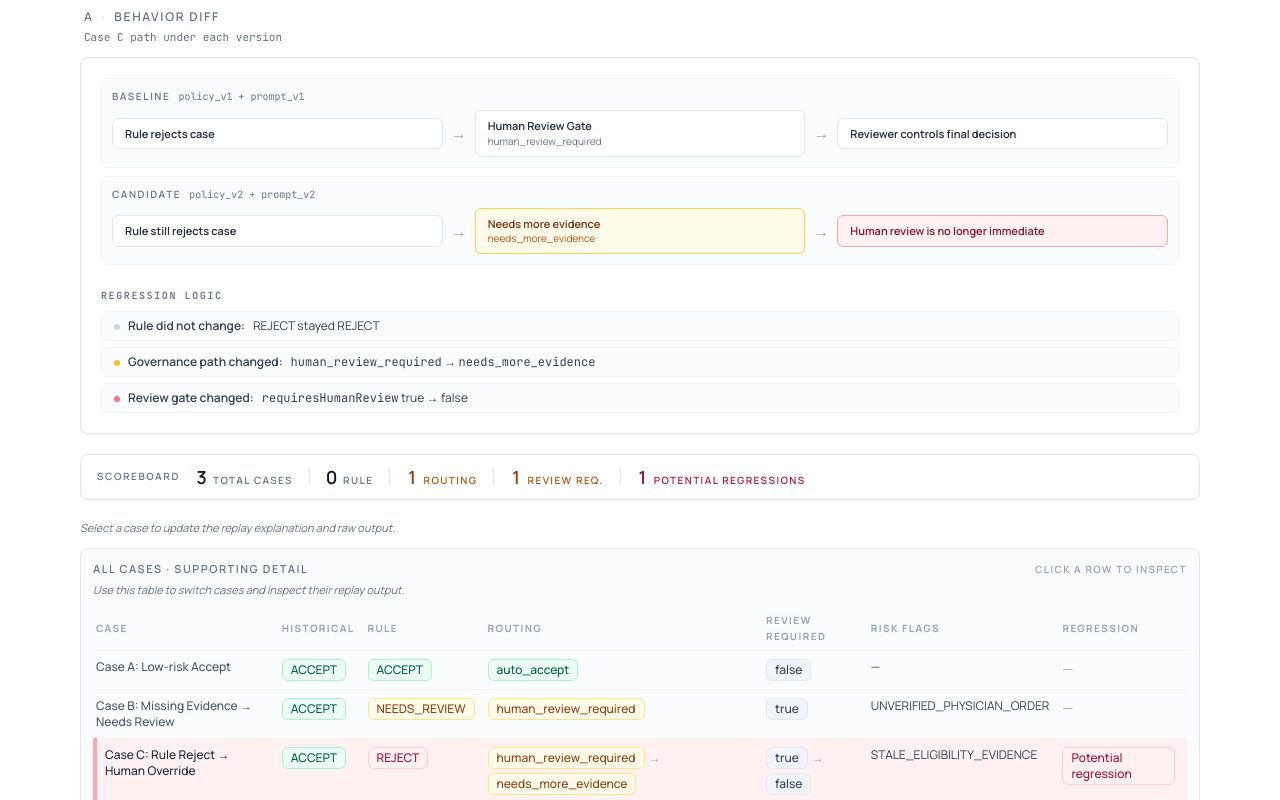
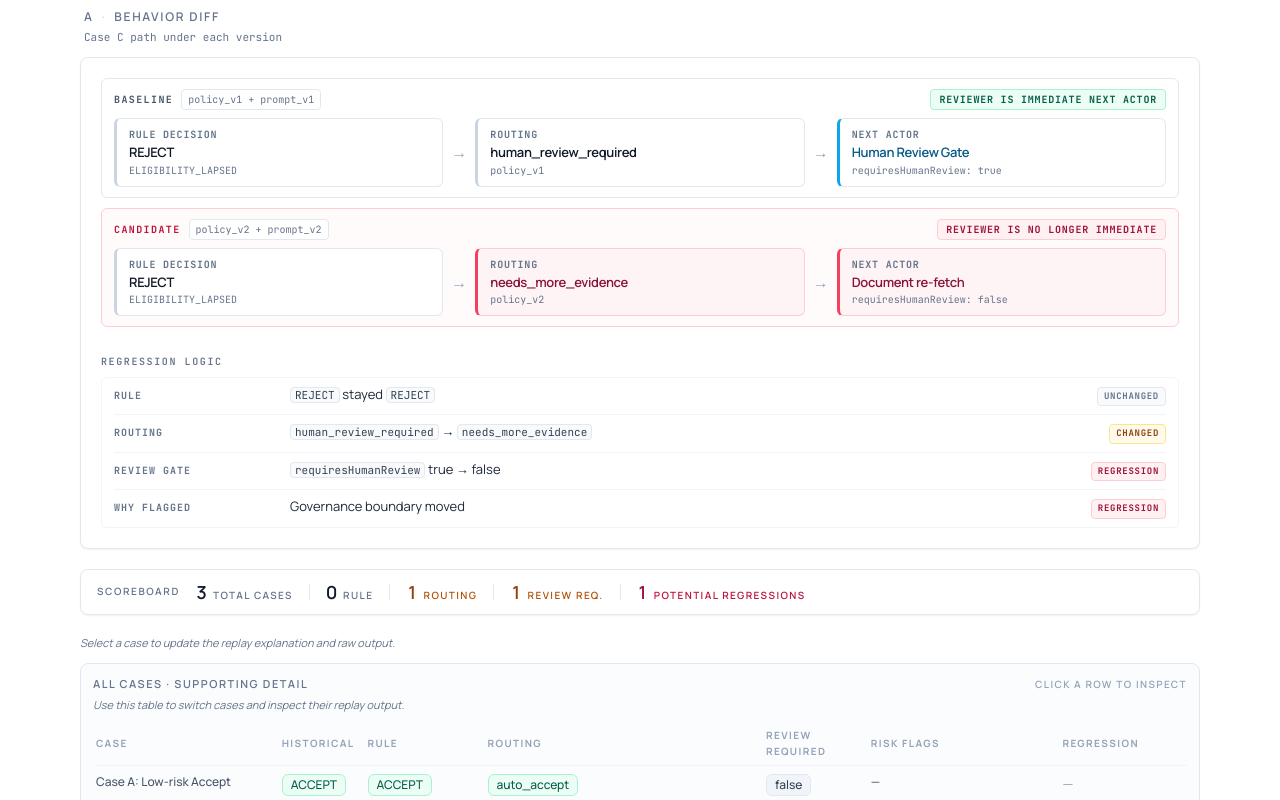
Before and after one commit to Ariosolzq/auditable-ai-referral-demo, a Next.js app: page /replay in a window 1280 px wide. Shown: the part 800-1600 px from the top of the page. Built offline with nearby package versions, Linux system fonts and the light colour scheme.

Commit message:
Polish replay behavior diff and row selection

```diff
--- a/components/replay/ReplayComparisonTable.tsx
+++ b/components/replay/ReplayComparisonTable.tsx
@@ -146,17 +146,25 @@ export default function ReplayComparisonTable({
               return (
                 <tr
                   key={c.caseId}
-                  className={`border-t border-slate-100 align-top ${rowTone}`}
+                  role="button"
+                  tabIndex={0}
+                  aria-pressed={isSelected}
+                  aria-label={`Inspect ${c.caseTitle}`}
+                  onClick={() => onSelectRow(idx)}
+                  onKeyDown={(e) => {
+                    if (e.key === "Enter" || e.key === " ") {
+                      e.preventDefault();
+                      onSelectRow(idx);
+                    }
+                  }}
+                  className={`cursor-pointer border-t border-slate-100 align-top transition focus-visible:outline focus-visible:outline-2 focus-visible:outline-offset-[-2px] focus-visible:outline-sky-500 ${rowTone}`}
                 >
                   <td className={`py-2 pr-3 ${firstCellAccent}`}>
-                    <button
-                      type="button"
-                      aria-pressed={isSelected}
-                      onClick={() => onSelectRow(idx)}
-                      className={`text-left text-xs font-medium hover:underline focus-visible:outline focus-visible:outline-2 focus-visible:outline-offset-2 focus-visible:outline-sky-500 ${titleClass}`}
+                    <span
+                      className={`text-xs font-medium ${titleClass}`}
                     >
                       {c.caseTitle}
-                    </button>
+                    </span>
                   </td>
                   <td className="py-2 pr-3">
                     <Badge
--- a/components/replay/ReplayPromotionGate.tsx
+++ b/components/replay/ReplayPromotionGate.tsx
@@ -1,64 +1,78 @@
-import type { ReactNode } from "react";
-import type { ReplayCaseComparison } from "@/types/replay";
+import { Fragment, type ReactNode } from "react";
+import type { ReplayCaseComparison, ReplayOutput } from "@/types/replay";
 
 type Props = {
   comparison: ReplayCaseComparison;
 };
 
-type NodeTone = "neutral" | "amber" | "rose";
+type NodeAccent = "rule" | "gov" | "neutral" | "changed";
 
 function shortCaseName(title: string): string {
   const [head] = title.split(":");
   return head.trim();
 }
 
-function ruleVerb(decision: string): string {
-  if (decision === "REJECT") return "rejects";
-  if (decision === "ACCEPT") return "accepts";
-  return "evaluates";
-}
-
-function humanizeRouting(routing: string): string {
-  switch (routing) {
-    case "human_review_required":
-      return "Human Review Gate";
-    case "needs_more_evidence":
-      return "Needs more evidence";
+function nextActorLabel(out: ReplayOutput): string {
+  if (out.requiresHumanReview) return "Human Review Gate";
+  switch (out.routingDecision) {
     case "auto_accept":
       return "Auto accept";
+    case "auto_reject":
+      return "Auto reject";
+    case "needs_more_evidence":
+      return "Document re-fetch";
     default:
-      return routing;
+      return "Workflow continues";
   }
 }
 
+function topReasonCode(codes: string[]): string {
+  return codes[0] ?? "—";
+}
+
 function PathNode({
-  label,
+  kLabel,
+  value,
   sublabel,
-  tone,
+  accent,
 }: {
-  label: string;
+  kLabel: string;
+  value: string;
   sublabel?: string;
-  tone: NodeTone;
+  accent: NodeAccent;
 }) {
-  const toneClass =
-    tone === "rose"
-      ? "border-rose-300 bg-rose-50 text-rose-900"
-      : tone === "amber"
-        ? "border-amber-300 bg-amber-50 text-amber-900"
-        : "border-slate-200 bg-white text-slate-800";
-  const sublabelTone =
-    tone === "rose"
-      ? "text-rose-700"
-      : tone === "amber"
-        ? "text-amber-700"
-        : "text-slate-500";
+  const railColor =
+    accent === "rule"
+      ? "border-l-amber-400"
+      : accent === "gov"
+        ? "border-l-sky-500"
+        : accent === "changed"
+          ? "border-l-rose-500"
+          : "border-l-slate-300";
+  const surface =
+    accent === "changed"
+      ? "border-rose-200 bg-rose-50/60"
+      : "border-slate-200 bg-white";
+  const valueText =
+    accent === "gov"
+      ? "text-sky-800"
+      : accent === "changed"
+        ? "text-rose-900"
+        : "text-slate-900";
   return (
     <div
-      className={`flex min-w-[9rem] flex-1 flex-col items-start gap-0.5 rounded-md border px-3 py-2 ${toneClass}`}
+      className={`grid gap-0.5 rounded-md border border-l-[3px] px-3 py-2 ${surface} ${railColor}`}
     >
-      <span className="text-[11px] font-semibold leading-tight">{label}</span>
+      <span className="font-mono text-[10px] font-bold uppercase tracking-[0.08em] text-slate-500">
+        {kLabel}
+      </span>
+      <span
+        className={`text-[13px] font-semibold leading-tight tracking-tight ${valueText}`}
+      >
+        {value}
+      </span>
       {sublabel && (
-        <span className={`text-[10px] leading-tight ${sublabelTone}`}>
+        <span className="font-mono text-[10px] text-slate-500">
           {sublabel}
         </span>
       )}
@@ -66,93 +80,116 @@ function PathNode({
   );
 }
 
-function PathArrow() {
-  return (
-    <span
-      aria-hidden="true"
-      className="hidden shrink-0 select-none text-slate-400 sm:inline"
-    >
-      →
-    </span>
-  );
-}
+type Step = {
+  kLabel: string;
+  value: string;
+  sublabel?: string;
+  accent: NodeAccent;
+};
 
-type PathStep = {
-  label: string;
-  sublabel?: string;
-  tone: NodeTone;
-};
+type Verdict = { label: string; tone: "ok" | "bad" } | null;
 
 function PathRow({
   rowLabel,
   versionLabel,
   steps,
+  verdict,
+  candidate = false,
 }: {
   rowLabel: string;
   versionLabel: string;
-  steps: PathStep[];
+  steps: Step[];
+  verdict: Verdict;
+  candidate?: boolean;
 }) {
+  const rowSurface = candidate
+    ? "border-rose-200 bg-rose-50/30"
+    : "border-slate-200 bg-white";
+  const rowLabelClass = candidate ? "text-rose-700" : "text-slate-600";
   return (
-    <div className="rounded-md border border-slate-100 bg-slate-50/60 p-2.5">
-      <div className="mb-1.5 flex flex-wrap items-baseline gap-2">
-        <span className="text-[10px] font-semibold uppercase tracking-[0.16em] text-slate-500">
+    <div className={`rounded-md border px-3 py-2.5 ${rowSurface}`}>
+      <div className="mb-2 flex flex-wrap items-center gap-2">
+        <span
+          className={`font-mono text-[10px] font-bold uppercase tracking-[0.14em] ${rowLabelClass}`}
+        >
           {rowLabel}
         </span>
-        <code className="font-mono text-[10px] text-slate-500">
+        <code className="rounded border border-slate-200 bg-white px-1.5 py-0.5 font-mono text-[10px] text-slate-500">
           {versionLabel}
         </code>
+        {verdict && (
+          <span
+            className={`ml-auto inline-flex items-center rounded border px-2 py-0.5 font-mono text-[10px] font-bold uppercase tracking-[0.08em] ${
+              verdict.tone === "ok"
+                ? "border-emerald-200 bg-emerald-50 text-emerald-800"
+                : "border-rose-200 bg-rose-50 text-rose-800"
+            }`}
+          >
+            {verdict.label}
+          </span>
+        )}
       </div>
-      <div className="flex flex-col items-stretch gap-1.5 sm:flex-row sm:items-center sm:gap-2">
+      <div className="grid grid-cols-1 gap-2 sm:grid-cols-[1fr_auto_1fr_auto_1fr] sm:items-stretch">
         {steps.map((step, idx) => (
-          <div
-            key={`${rowLabel}-${idx}`}
-            className="flex items-center gap-2 sm:contents"
-          >
+          <Fragment key={`${rowLabel}-${idx}`}>
             <PathNode
-              label={step.label}
+              kLabel={step.kLabel}
+              value={step.value}
               sublabel={step.sublabel}
-              tone={step.tone}
+              accent={step.accent}
             />
-            {idx < steps.length - 1 && <PathArrow />}
-          </div>
+            {idx < steps.length - 1 && (
+              <span
+                aria-hidden="true"
+                className="hidden self-center text-center text-slate-400 sm:block"
+              >
+                &rarr;
+              </span>
+            )}
+          </Fragment>
         ))}
       </div>
     </div>
   );
 }
 
-function Code({ children }: { children: ReactNode }) {
+type RegressionStatus = "unchanged" | "changed" | "regression";
+
+function RegressionLogicRow({
+  label,
+  value,
+  status,
+}: {
+  label: string;
+  value: ReactNode;
+  status: RegressionStatus;
+}) {
+  const statusClass =
+    status === "unchanged"
+      ? "border-slate-200 bg-slate-50 text-slate-500"
+      : status === "changed"
+        ? "border-amber-200 bg-amber-50 text-amber-800"
+        : "border-rose-200 bg-rose-50 text-rose-800";
   return (
-    <code className="font-mono text-[12px] text-slate-700">{children}</code>
+    <li className="grid grid-cols-1 items-baseline gap-x-4 gap-y-1 border-b border-slate-100 py-2 last:border-b-0 sm:grid-cols-[160px_minmax(0,1fr)_auto]">
+      <span className="font-mono text-[10px] font-bold uppercase tracking-[0.1em] text-slate-500">
+        {label}
+      </span>
+      <span className="text-[13px] leading-snug text-slate-800">{value}</span>
+      <span
+        className={`inline-flex items-center justify-self-start rounded border px-1.5 py-0.5 font-mono text-[9px] font-bold uppercase tracking-[0.08em] sm:justify-self-end ${statusClass}`}
+      >
+        {status}
+      </span>
+    </li>
   );
 }
 
-function WhyRow({
-  label,
-  value,
-  tone,
-}: {
-  label: string;
-  value: ReactNode;
-  tone: NodeTone;
-}) {
-  const dotColor =
-    tone === "rose"
-      ? "bg-rose-400"
-      : tone === "amber"
-        ? "bg-amber-400"
-        : "bg-slate-300";
+function CodeInline({ children }: { children: ReactNode }) {
   return (
-    <li className="flex items-start gap-2 rounded-md border border-slate-100 bg-slate-50/60 px-3 py-1.5">
-      <span
-        aria-hidden="true"
-        className={`mt-1.5 h-1.5 w-1.5 shrink-0 rounded-full ${dotColor}`}
-      />
-      <div className="flex flex-1 flex-wrap items-baseline gap-x-2 gap-y-0.5">
-        <span className="text-xs font-semibold text-slate-700">{label}:</span>
-        <span className="text-xs text-slate-700">{value}</span>
-      </div>
-    </li>
+    <code className="rounded border border-slate-200 bg-slate-50 px-1 font-mono text-[11px] text-slate-700">
+      {children}
+    </code>
   );
 }
 
@@ -168,106 +205,146 @@ export default function ReplayPromotionGate({ comparison }: Props) {
     comparison.baseline.requiresHumanReview === true &&
     comparison.candidate.requiresHumanReview === false;
 
-  const baselineSteps: PathStep[] = [
+  const baselineSteps: Step[] = [
     {
-      label: `Rule ${ruleVerb(comparison.baseline.ruleDecision)} case`,
-      tone: "neutral",
+      kLabel: "Rule decision",
+      value: comparison.baseline.ruleDecision,
+      sublabel: topReasonCode(comparison.baseline.reasonCodes),
+      accent: "neutral",
     },
     {
-      label: humanizeRouting(comparison.baseline.routingDecision),
-      sublabel: comparison.baseline.routingDecision,
-      tone: "neutral",
+      kLabel: "Routing",
+      value: comparison.baseline.routingDecision,
+      sublabel: comparison.baseline.policyVersion,
+      accent: "neutral",
     },
     {
-      label: comparison.baseline.requiresHumanReview
-        ? "Reviewer controls final decision"
-        : "No human review required",
-      tone: "neutral",
+      kLabel: "Next actor",
+      value: nextActorLabel(comparison.baseline),
+      sublabel: `requiresHumanReview: ${comparison.baseline.requiresHumanReview}`,
+      accent: comparison.baseline.requiresHumanReview ? "gov" : "neutral",
     },
   ];
 
-  const candidateRuleLabel = ruleChanged
-    ? `Rule now ${ruleVerb(comparison.candidate.ruleDecision)} case`
-    : `Rule still ${ruleVerb(comparison.candidate.ruleDecision)} case`;
-
-  const candidateLastLabel = lostReview
-    ? "Human review is no longer immediate"
-    : comparison.candidate.requiresHumanReview
-      ? "Reviewer controls final decision"
-      : "No human review required";
-
-  const candidateSteps: PathStep[] = [
-    { label: candidateRuleLabel, tone: "neutral" },
+  const candidateSteps: Step[] = [
     {
-      label: humanizeRouting(comparison.candidate.routingDecision),
-      sublabel: comparison.candidate.routingDecision,
-      tone: routingChanged ? "amber" : "neutral",
+      kLabel: "Rule decision",
+      value: comparison.candidate.ruleDecision,
+      sublabel: topReasonCode(comparison.candidate.reasonCodes),
+      accent: ruleChanged ? "changed" : "neutral",
     },
     {
-      label: candidateLastLabel,
-      tone: reviewChanged && lostReview ? "rose" : "neutral",
+      kLabel: "Routing",
+      value: comparison.candidate.routingDecision,
+      sublabel: comparison.candidate.policyVersion,
+      accent: routingChanged ? "changed" : "neutral",
+    },
+    {
+      kLabel: "Next actor",
+      value: nextActorLabel(comparison.candidate),
+      sublabel: `requiresHumanReview: ${comparison.candidate.requiresHumanReview}`,
+      accent: lostReview
+        ? "changed"
+        : comparison.candidate.requiresHumanReview
+          ? "gov"
+          : "neutral",
     },
   ];
 
-  const ruleRow: { label: string; value: ReactNode; tone: NodeTone } =
+  // Verdict tags only render for the regression-specific case (lostReview),
+  // so non-regression cases (A/B) do not get false "ok"/"bad" framing.
+  const baselineVerdict: Verdict = lostReview
+    ? { label: "Reviewer is immediate next actor", tone: "ok" }
+    : null;
+  const candidateVerdict: Verdict = lostReview
+    ? { label: "Reviewer is no longer immediate", tone: "bad" }
+    : null;
+
+  type LogicRow = {
+    label: string;
+    value: ReactNode;
+    status: RegressionStatus;
+  };
+  const logicRows: LogicRow[] = [];
+
+  logicRows.push(
     ruleChanged
       ? {
-          label: "Rule changed",
+          label: "Rule",
           value: (
             <>
-              {comparison.baseline.ruleDecision} →{" "}
-              {comparison.candidate.ruleDecision}
+              <CodeInline>{comparison.baseline.ruleDecision}</CodeInline> &rarr;{" "}
+              <CodeInline>{comparison.candidate.ruleDecision}</CodeInline>
             </>
           ),
-          tone: "amber",
+          status: "changed",
         }
       : {
-          label: "Rule did not change",
-          value: `${comparison.baseline.ruleDecision} stayed ${comparison.baseline.ruleDecision}`,
-          tone: "neutral",
-        };
+          label: "Rule",
+          value: (
+            <>
+              <CodeInline>{comparison.baseline.ruleDecision}</CodeInline> stayed{" "}
+              <CodeInline>{comparison.baseline.ruleDecision}</CodeInline>
+            </>
+          ),
+          status: "unchanged",
+        },
+  );
 
-  const routingRow: { label: string; value: ReactNode; tone: NodeTone } =
+  logicRows.push(
     routingChanged
       ? {
-          label: "Governance path changed",
+          label: "Routing",
           value: (
             <>
-              <Code>{comparison.baseline.routingDecision}</Code> →{" "}
-              <Code>{comparison.candidate.routingDecision}</Code>
+              <CodeInline>{comparison.baseline.routingDecision}</CodeInline>{" "}
+              &rarr;{" "}
+              <CodeInline>{comparison.candidate.routingDecision}</CodeInline>
             </>
           ),
-          tone: "amber",
+          status: "changed",
         }
       : {
-          label: "Governance path unchanged",
-          value: <Code>{comparison.baseline.routingDecision}</Code>,
-          tone: "neutral",
-        };
+          label: "Routing",
+          value: (
+            <CodeInline>{comparison.baseline.routingDecision}</CodeInline>
+          ),
+          status: "unchanged",
+        },
+  );
 
-  const reviewRow: { label: string; value: ReactNode; tone: NodeTone } =
+  logicRows.push(
     reviewChanged
       ? {
-          label: "Review gate changed",
+          label: "Review gate",
           value: (
             <>
-              <Code>requiresHumanReview</Code>{" "}
-              {comparison.baseline.requiresHumanReview ? "true" : "false"} →{" "}
-              {comparison.candidate.requiresHumanReview ? "true" : "false"}
+              <CodeInline>requiresHumanReview</CodeInline>{" "}
+              {String(comparison.baseline.requiresHumanReview)} &rarr;{" "}
+              {String(comparison.candidate.requiresHumanReview)}
             </>
           ),
-          tone: lostReview ? "rose" : "amber",
+          status: lostReview ? "regression" : "changed",
         }
       : {
-          label: "Review gate unchanged",
+          label: "Review gate",
           value: (
             <>
-              <Code>requiresHumanReview</Code>{" "}
-              {comparison.baseline.requiresHumanReview ? "true" : "false"}
+              <CodeInline>requiresHumanReview</CodeInline>{" "}
+              {String(comparison.baseline.requiresHumanReview)}
             </>
           ),
-          tone: "neutral",
-        };
+          status: "unchanged",
+        },
+  );
+
+  if (lostReview) {
+    logicRows.push({
+      label: "Why flagged",
+      value: "Governance boundary moved",
+      status: "regression",
+    });
+  }
 
   return (
     <div className="space-y-3">
@@ -285,39 +362,35 @@ export default function ReplayPromotionGate({ comparison }: Props) {
         aria-label="Behavior diff"
         className="rounded-lg border border-slate-200 bg-white p-5 shadow-sm"
       >
-        <div className="space-y-2">
+        <div className="space-y-2.5">
           <PathRow
             rowLabel="Baseline"
             versionLabel={baselineLabel}
             steps={baselineSteps}
+            verdict={baselineVerdict}
           />
           <PathRow
             rowLabel="Candidate"
             versionLabel={candidateLabel}
             steps={candidateSteps}
+            verdict={candidateVerdict}
+            candidate
           />
         </div>
 
-        <div className="mt-4">
+        <div className="mt-5">
           <span className="font-mono text-[10px] font-semibold uppercase tracking-[0.16em] text-slate-500">
             Regression logic
           </span>
-          <ul className="mt-1.5 space-y-1.5">
-            <WhyRow
-              label={ruleRow.label}
-              value={ruleRow.value}
-              tone={ruleRow.tone}
-            />
-            <WhyRow
-              label={routingRow.label}
-              value={routingRow.value}
-              tone={routingRow.tone}
-            />
-            <WhyRow
-              label={reviewRow.label}
-              value={reviewRow.value}
-              tone={reviewRow.tone}
-            />
+          <ul className="mt-1.5 rounded-md border border-slate-100 px-3">
+            {logicRows.map((row, i) => (
+              <RegressionLogicRow
+                key={`${row.label}-${i}`}
+                label={row.label}
+                value={row.value}
+                status={row.status}
+              />
+            ))}
           </ul>
         </div>
       </section>
```
